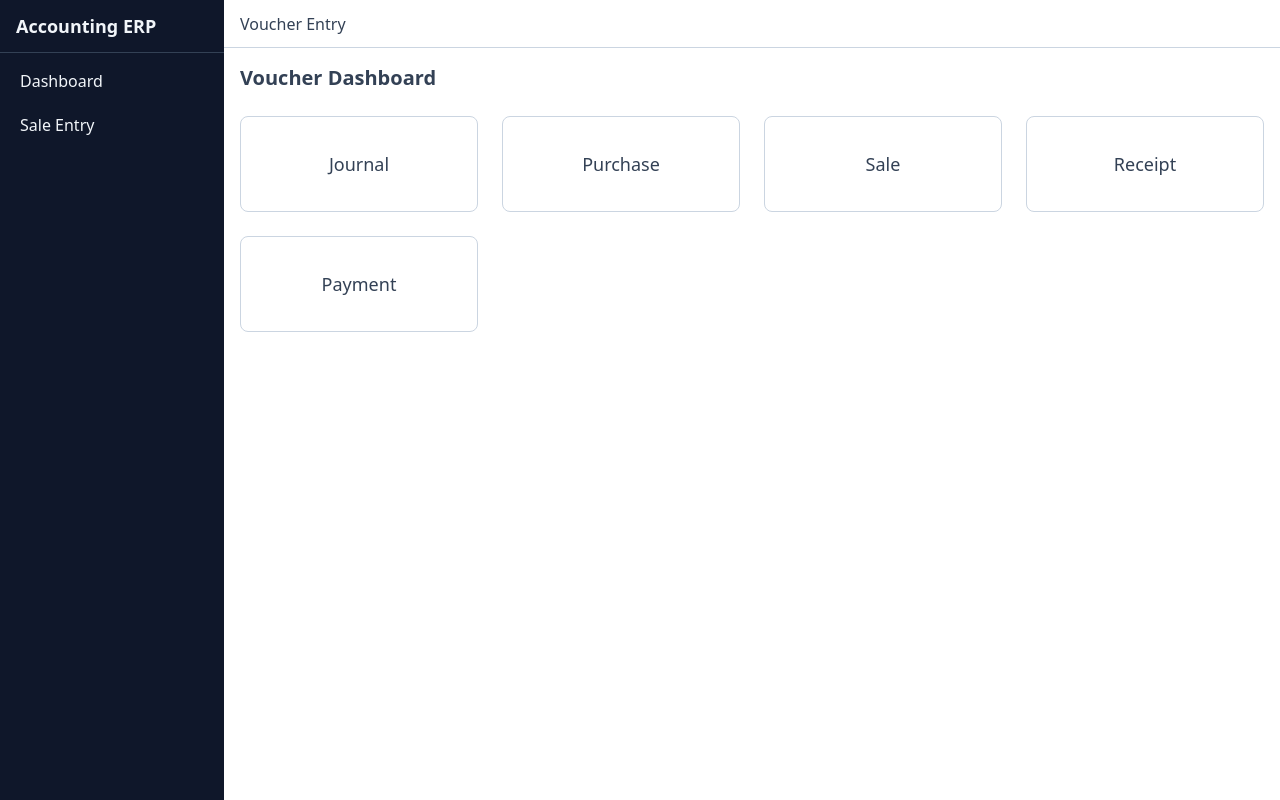
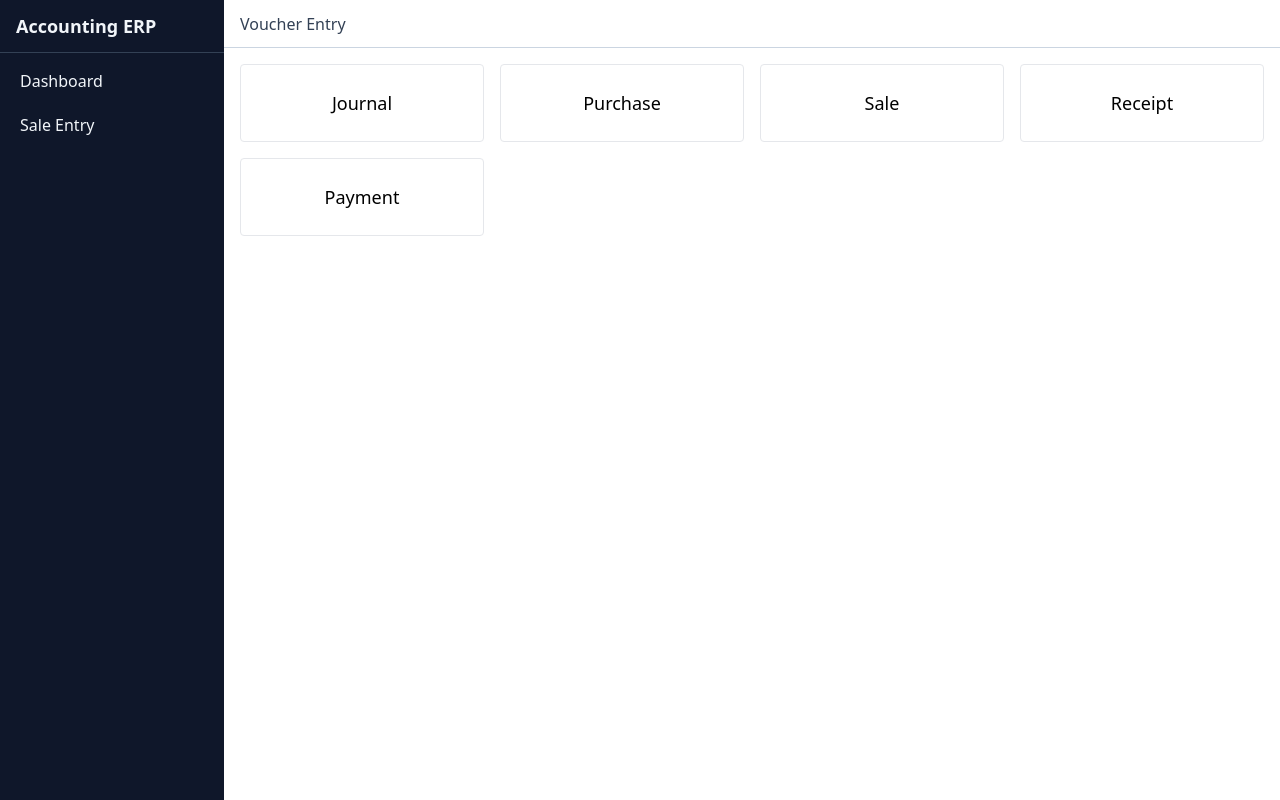
Before and after one commit to djkrishnachauhan/Accounting-Web, a React (Vite) app: page / in a window 1280 px wide. Built offline with nearby package versions, Linux system fonts and the light colour scheme.

Commit message:
Update VoucherDashboard.jsx

```diff
--- a/src/components/VoucherDashboard.jsx
+++ b/src/components/VoucherDashboard.jsx
@@ -1,32 +1,22 @@
 export default function VoucherDashboard({ onSale }) {
   return (
-    <div className="max-w-6xl mx-auto">
-      <h2 className="text-xl font-semibold mb-6 text-slate-700">
-        Voucher Dashboard
-      </h2>
-
-      <div className="grid grid-cols-2 md:grid-cols-4 gap-6">
-        <VoucherCard title="Journal" />
-        <VoucherCard title="Purchase" />
-        <VoucherCard title="Sale" onClick={onSale} />
-        <VoucherCard title="Receipt" />
-        <VoucherCard title="Payment" />
-      </div>
+    <div className="grid grid-cols-2 md:grid-cols-4 gap-4">
+      <Btn text="Journal" />
+      <Btn text="Purchase" />
+      <Btn text="Sale" onClick={onSale} />
+      <Btn text="Receipt" />
+      <Btn text="Payment" />
     </div>
   );
 }
 
-function VoucherCard({ title, onClick }) {
+function Btn({ text, onClick }) {
   return (
     <button
       onClick={onClick}
-      className="h-24 bg-white border border-slate-300 rounded-lg
-      flex items-center justify-center
-      text-lg font-medium text-slate-700
-      hover:border-blue-600 hover:text-blue-600
-      hover:shadow transition"
+      className="border rounded p-6 text-lg hover:bg-gray-100"
     >
-      {title}
+      {text}
     </button>
   );
 }
```
